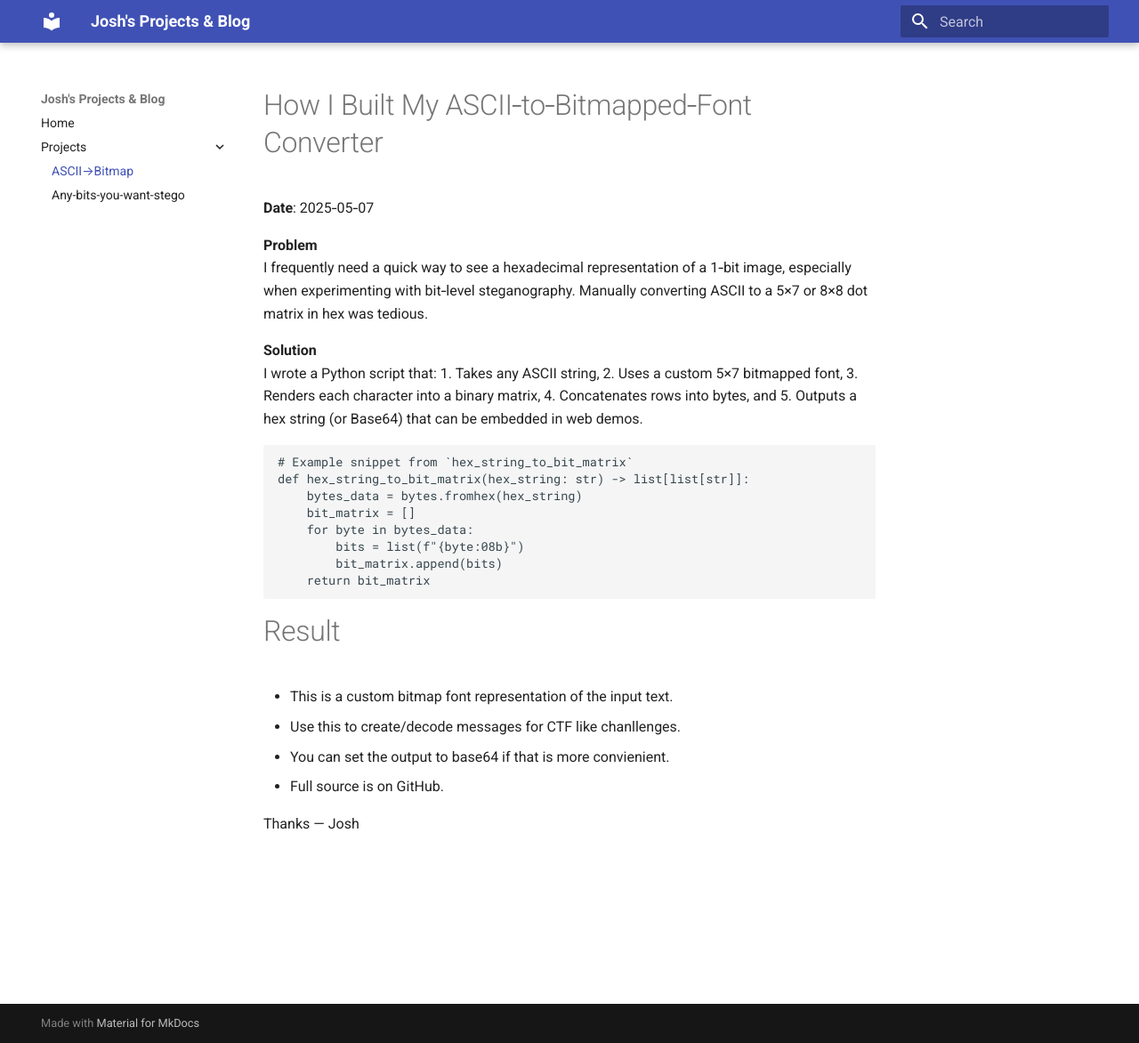
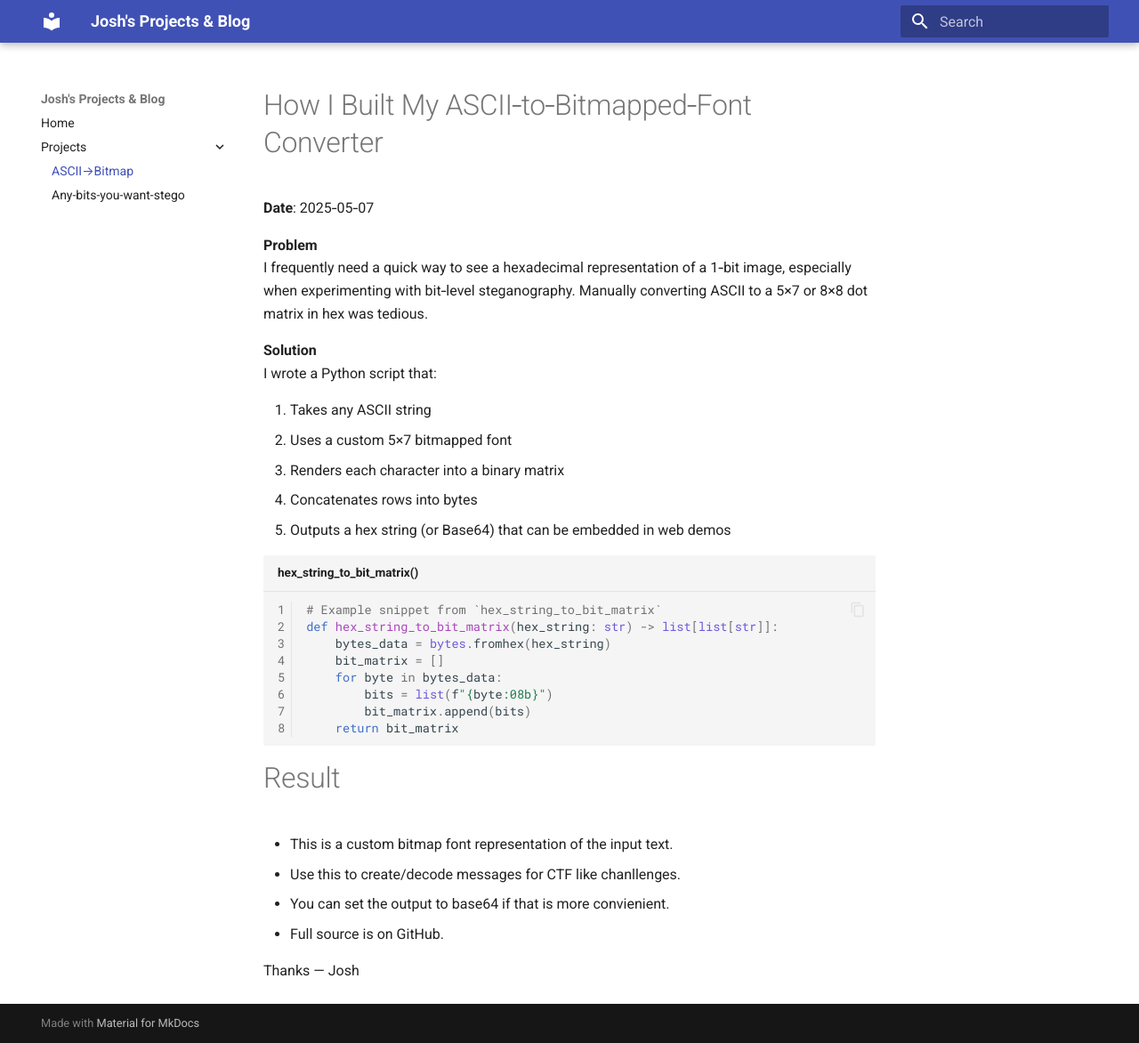
Before and after one commit to Odyhibit/project_portfolio, an MkDocs documentation site: the page built from docs/posts/ascii-to-bitmap/index.md, in a window 1280 px wide and 1172 px high. Shown: the whole window at 89% size. Built offline with MkDocs 1.6.1 and Material for MkDocs 9.7.7, drawn with Linux system fonts in a browser that asks for light colours.

Commit message:
add code highlighting

````diff
--- a/docs/posts/ascii-to-bitmap/index.md
+++ b/docs/posts/ascii-to-bitmap/index.md
@@ -7,13 +7,14 @@ I frequently need a quick way to see a hexadecimal representation of a 1‐bit i
 
 **Solution**
 I wrote a Python script that:
-1. Takes any ASCII string,
-2. Uses a custom 5×7 bitmapped font,
-3. Renders each character into a binary matrix,
-4. Concatenates rows into bytes, and
-5. Outputs a hex string (or Base64) that can be embedded in web demos.
 
-```python
+1. Takes any ASCII string
+2. Uses a custom 5×7 bitmapped font
+3. Renders each character into a binary matrix
+4. Concatenates rows into bytes
+5. Outputs a hex string (or Base64) that can be embedded in web demos
+
+```python title="hex_string_to_bit_matrix()" linenums="1"
 # Example snippet from `hex_string_to_bit_matrix`
 def hex_string_to_bit_matrix(hex_string: str) -> list[list[str]]:
     bytes_data = bytes.fromhex(hex_string)
--- a/mkdocs.yml
+++ b/mkdocs.yml
@@ -2,7 +2,20 @@ site_name: Josh's Projects & Blog
 site_url: https://odyhibit.github.io/    # adjust later
 theme:
   name: material
-  # You can add extra Material tweaks here (palette, font, icons, etc.)
+  features:
+    - content.code.copy
+    - content.code.select
+
+markdown_extensions:
+  - admonition
+  - attr_list
+  - toc:
+      permalink: true
+  - pymdownx.superfences
+  - pymdownx.highlight:
+      anchor_linenums: true
+      linenums: true
+      pygments_lang_class: true
 nav:
   - Home: index.md
   - Projects:
````
Also changed, not shown: docs/index.md (+2 -2 lines), site/404.html, site/index.html, site/posts/any-bits-you-want-stego/index.html, site/posts/ascii-to-bitmap/index.html.
